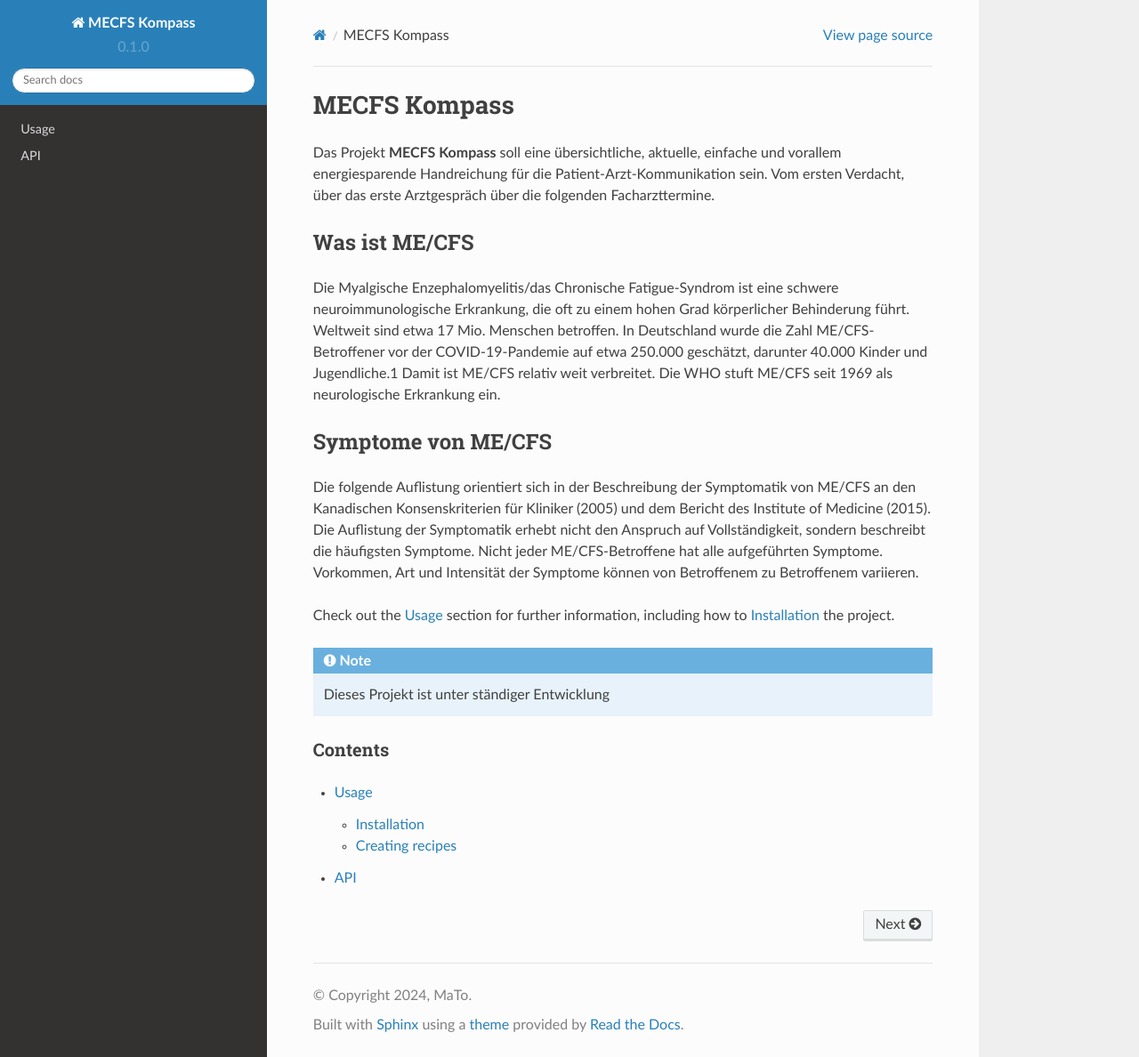
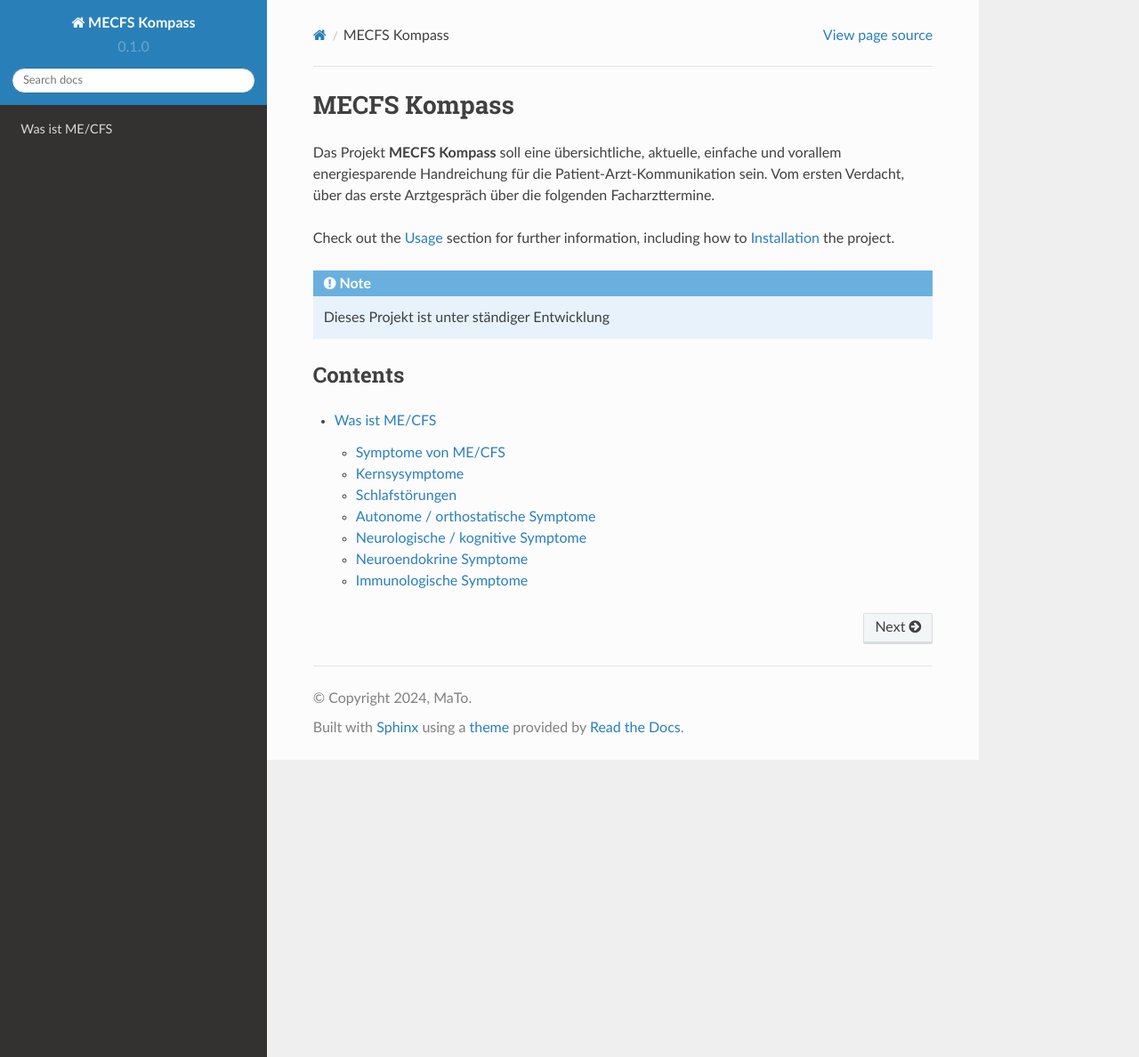
Before and after one commit to freesbie42/mecfs-kompass, a Sphinx documentation site: the page built from docs/source/index.rst, in a window 1280 px wide and 1188 px high. Shown: the whole window at 89% size. Built offline with Sphinx 7.4.7 and the Read the Docs theme 2.0.0, drawn with Linux system fonts in a browser that asks for light colours.

Commit message:
adding was ist mecfs

```diff
--- a/docs/source/index.rst
+++ b/docs/source/index.rst
@@ -4,25 +4,6 @@ MECFS Kompass
 Das Projekt **MECFS Kompass** soll eine übersichtliche, aktuelle, einfache und vorallem
 energiesparende Handreichung für die Patient-Arzt-Kommunikation sein.
 Vom ersten Verdacht, über das erste Arztgespräch über die folgenden Facharzttermine.
-
-Was ist ME/CFS
-**************
-
-Die Myalgische Enzephalomyelitis/das Chronische Fatigue-Syndrom ist eine schwere neuroimmunologische Erkrankung,
-die oft zu einem hohen Grad körperlicher Behinderung führt. Weltweit sind etwa 17 Mio. Menschen betroffen.
-In Deutschland wurde die Zahl ME/CFS-Betroffener vor der COVID-19-Pandemie auf etwa 250.000 geschätzt,
-darunter 40.000 Kinder und Jugendliche.1 Damit ist ME/CFS relativ weit verbreitet.
-Die WHO stuft ME/CFS seit 1969 als neurologische Erkrankung ein.
-
-Symptome von ME/CFS
-*******************
-
-Die folgende Auflistung orientiert sich in der Beschreibung der Symptomatik von ME/CFS an den Kanadischen Konsenskriterien
-für Kliniker (2005) und dem Bericht des Institute of Medicine (2015).
-Die Auflistung der Symptomatik erhebt nicht den Anspruch auf Vollständigkeit,
-sondern beschreibt die häufigsten Symptome. Nicht jeder ME/CFS-Betroffene hat alle aufgeführten Symptome.
-Vorkommen, Art und Intensität der Symptome können von Betroffenem zu Betroffenem variieren.
-
 
 Check out the :doc:`usage` section for further information, including
 how to :ref:`installation` the project.
@@ -36,5 +17,4 @@ Contents
 
 .. toctree::
 
-   usage
-   api
+   wasistmecfs
```
Also changed, not shown: docs/source/wasistmecfs.rst (added, +72 -0 lines).
